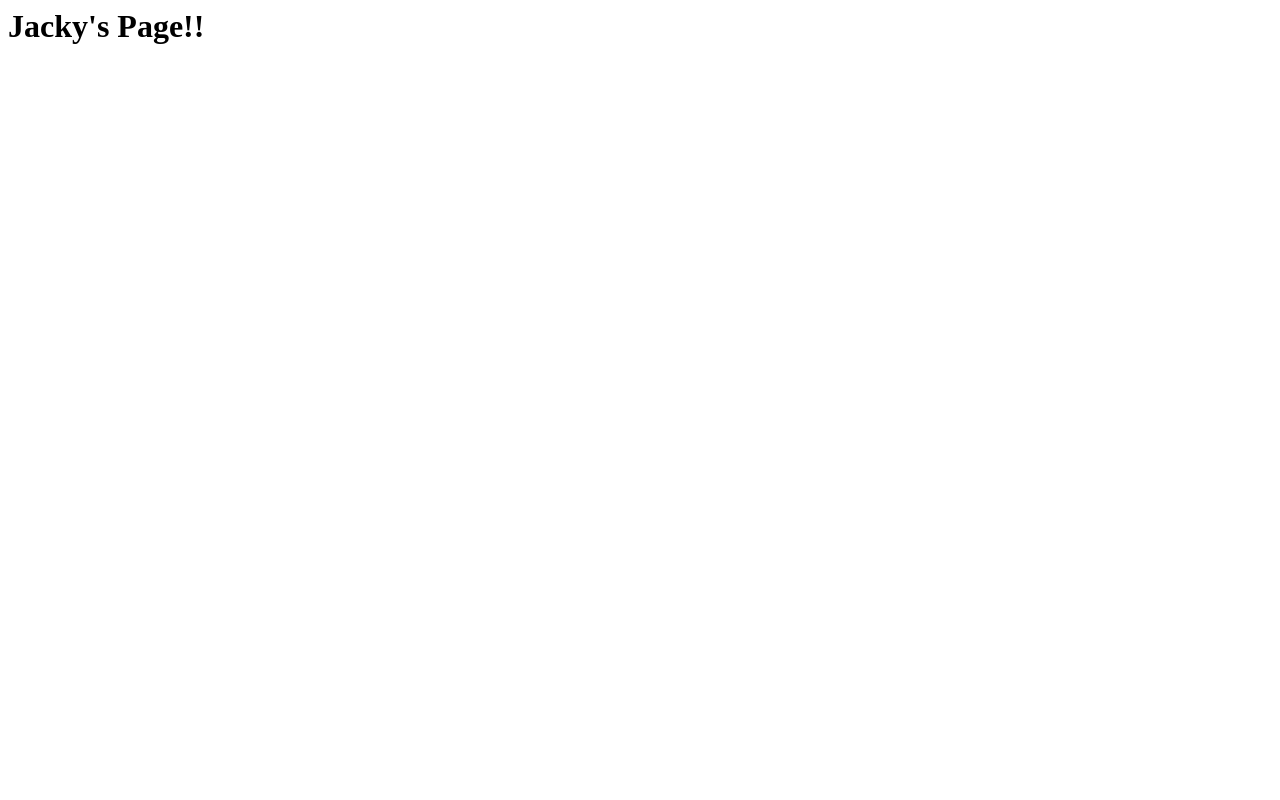
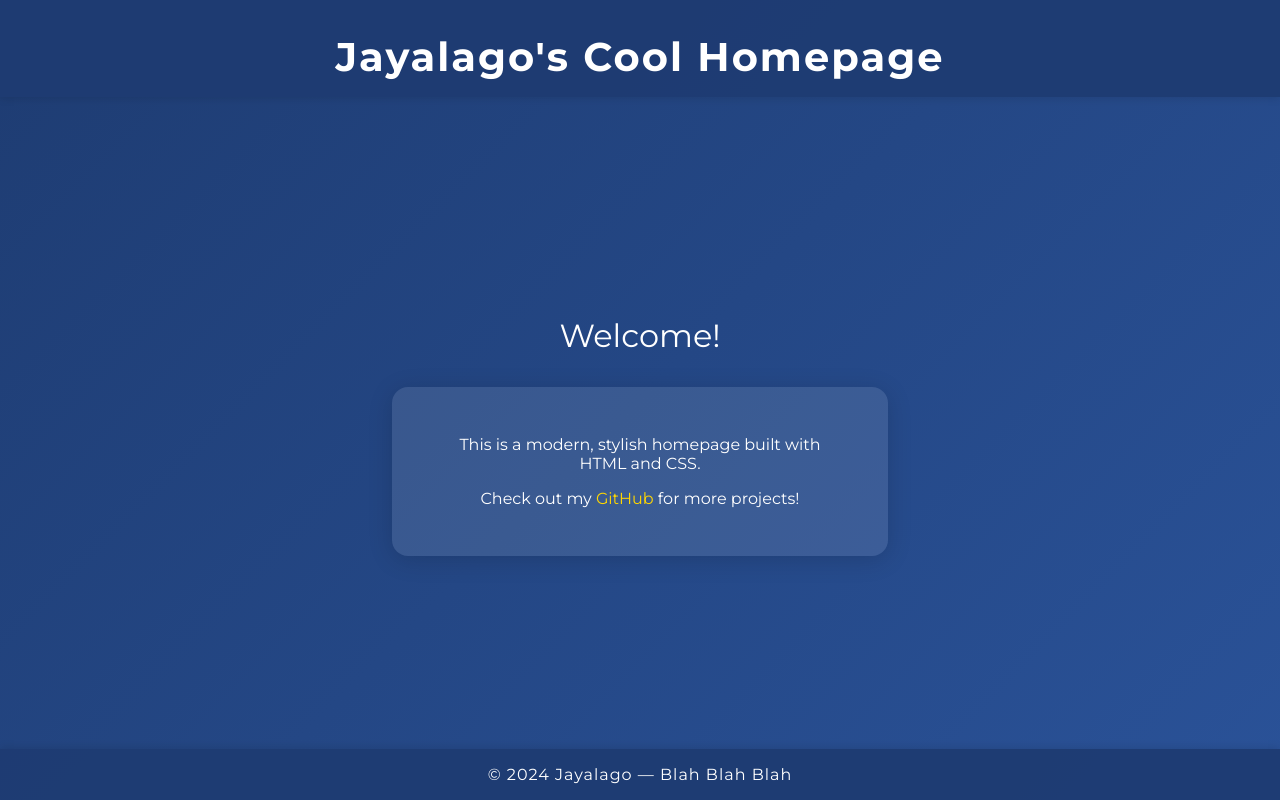
Before and after one commit to jayalago/jayalago.github.io, a plain HTML site: page index.html in a window 1280 px wide. Drawn offline with Linux system fonts and the light colour scheme.

Commit message:
Update index.html
Webpage Class Ex. with copilot

```diff
--- a/index.html
+++ b/index.html
@@ -1 +1,90 @@
-<h1>Jacky's Page!!</h1>
+<!DOCTYPE html>
+<html lang="en">
+<head>
+    <meta charset="UTF-8">
+    <meta name="viewport" content="width=device-width, initial-scale=1.0">
+    <title>Document</title>
+</head>
+<head>
+    <meta charset="UTF-8">
+    <meta name="viewport" content="width=device-width, initial-scale=1.0">
+    <title>Jayalago's Cool Homepage</title>
+    <link href="https://fonts.googleapis.com/css?family=Montserrat:700,400&display=swap" rel="stylesheet">
+    <style>
+        body {
+            margin: 0;
+            font-family: 'Montserrat', Arial, sans-serif;
+            background: linear-gradient(135deg, #1e3c72 0%, #2a5298 100%);
+            color: #fff;
+            min-height: 100vh;
+            display: flex;
+            flex-direction: column;
+        }
+        header {
+            background: rgba(30,60,114,0.95);
+            padding: 2rem 0 1rem 0;
+            text-align: center;
+            box-shadow: 0 2px 8px rgba(0,0,0,0.1);
+        }
+        header h1 {
+            margin: 0;
+            font-size: 2.5rem;
+            letter-spacing: 2px;
+            font-weight: 700;
+        }
+        main {
+            flex: 1;
+            display: flex;
+            flex-direction: column;
+            align-items: center;
+            justify-content: center;
+        }
+        main h2 {
+            font-size: 2rem;
+            margin-bottom: 1rem;
+            font-weight: 400;
+        }
+        .card {
+            background: rgba(255,255,255,0.1);
+            border-radius: 16px;
+            padding: 2rem 3rem;
+            box-shadow: 0 4px 24px rgba(0,0,0,0.15);
+            margin-top: 1rem;
+            max-width: 400px;
+            text-align: center;
+        }
+        footer {
+            background: rgba(30,60,114,0.95);
+            text-align: center;
+            padding: 1rem 0;
+            font-size: 1rem;
+            letter-spacing: 1px;
+            box-shadow: 0 -2px 8px rgba(0,0,0,0.1);
+        }
+        a {
+            color: #ffd700;
+            text-decoration: none;
+            transition: color 0.2s;
+        }
+        a:hover {
+            color: #fff;
+            text-decoration: underline;
+        }
+    </style>
+</head>
+<body>
+    <header>
+        <h1>Jayalago's Cool Homepage</h1>
+    </header>
+    <main>
+        <h2>Welcome!</h2>
+        <div class="card">
+            <p>This is a modern, stylish homepage built with HTML and CSS.</p>
+            <p>Check out my <a href="https://github.com/jayalago" target="_blank">GitHub</a> for more projects!</p>
+        </div>
+    </main>
+    <footer>
+        &copy; 2024 Jayalago &mdash; Blah Blah Blah
+    </footer>
+</body>
+</html>
```
